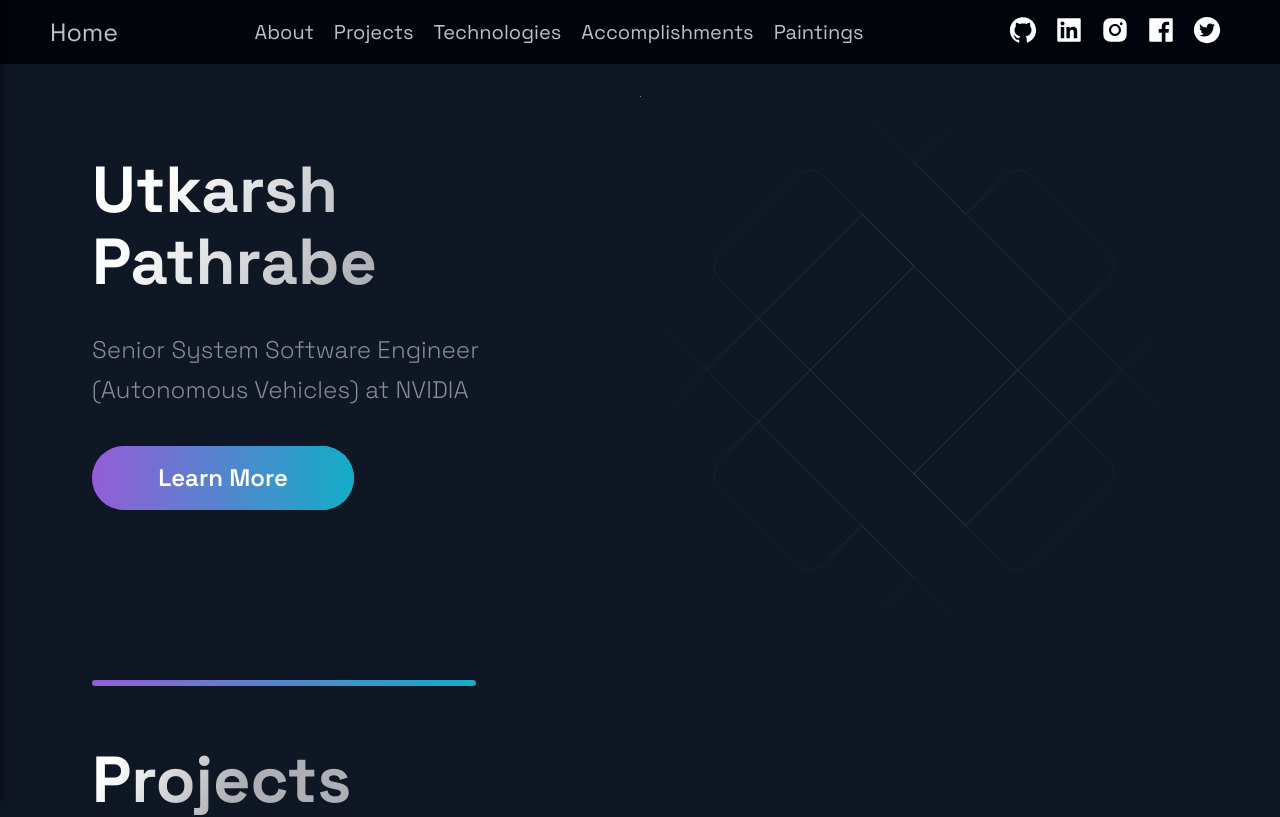
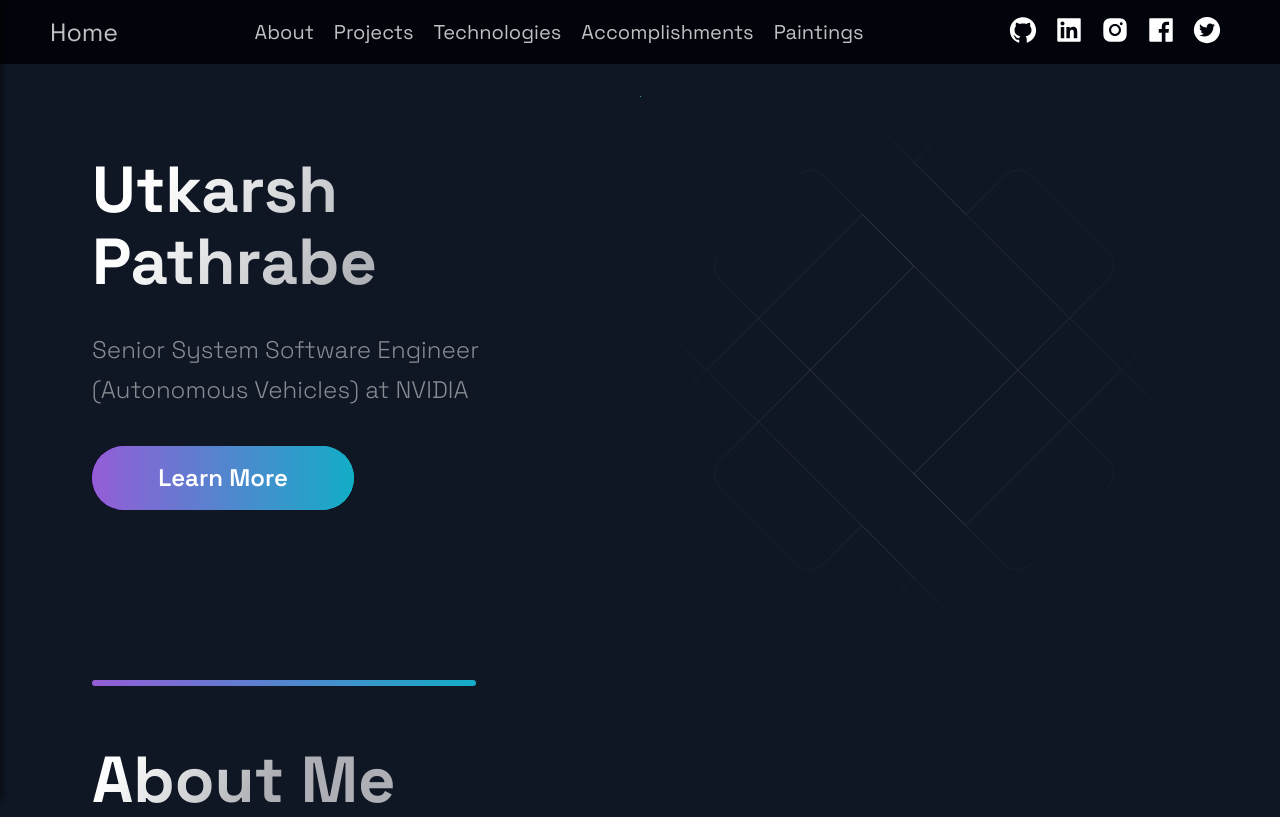
Before and after one commit to UtkarshPathrabe/Portfolio, a Next.js app: page / in a window 1280 px wide. Shown: the top 817 px of the page. Built offline with nearby package versions, Linux system fonts and the light colour scheme.

Commit message:
Update index.js

```diff
--- a/src/pages/index.js
+++ b/src/pages/index.js
@@ -26,9 +26,9 @@ const Home = () => {
           <Hero />
           <BgAnimation />
         </Section>
+        <Timeline />
         <Projects />
         <Technologies />
-        <Timeline />
         <Acomplishments />
         <Paintings />
       </Layout>
```
